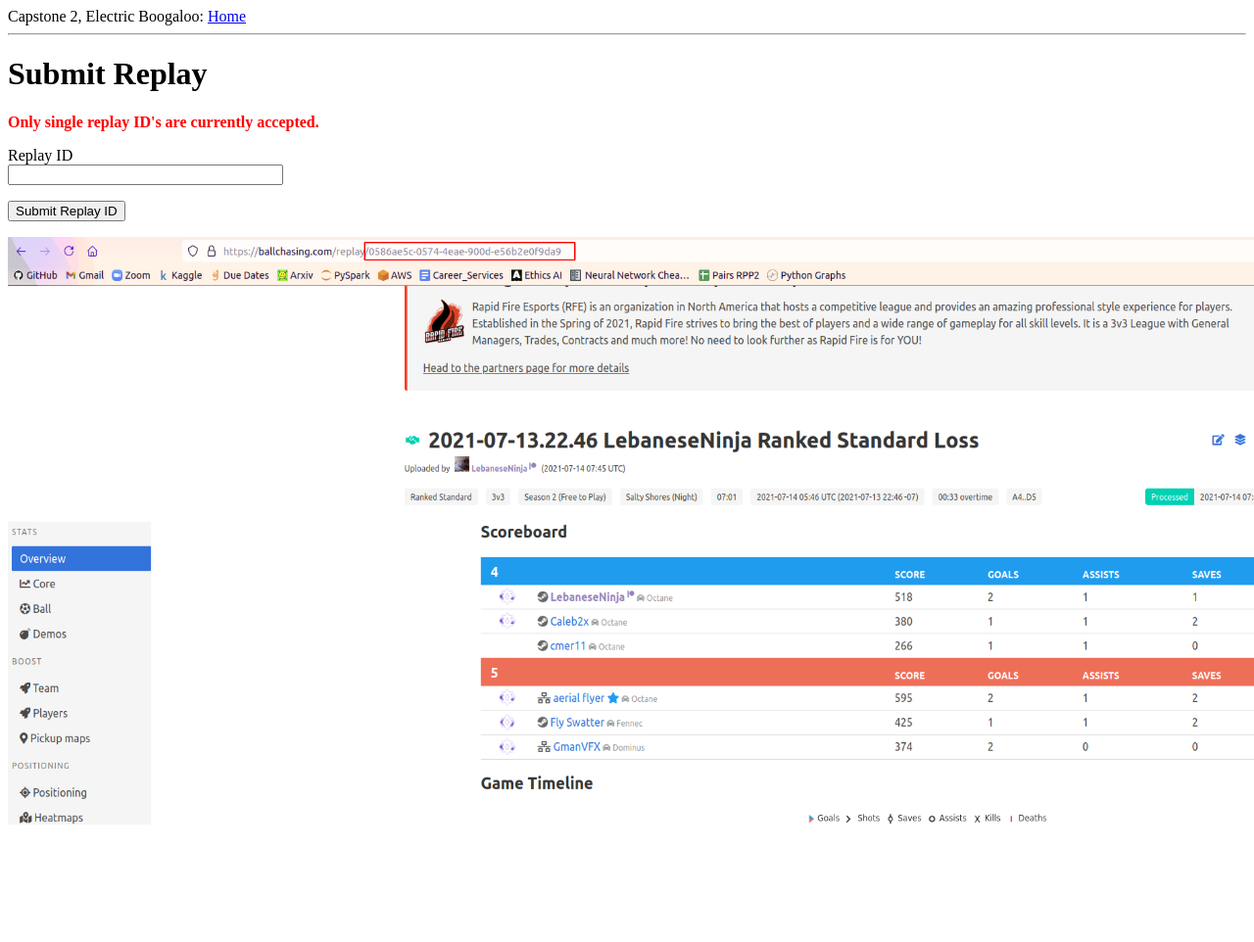
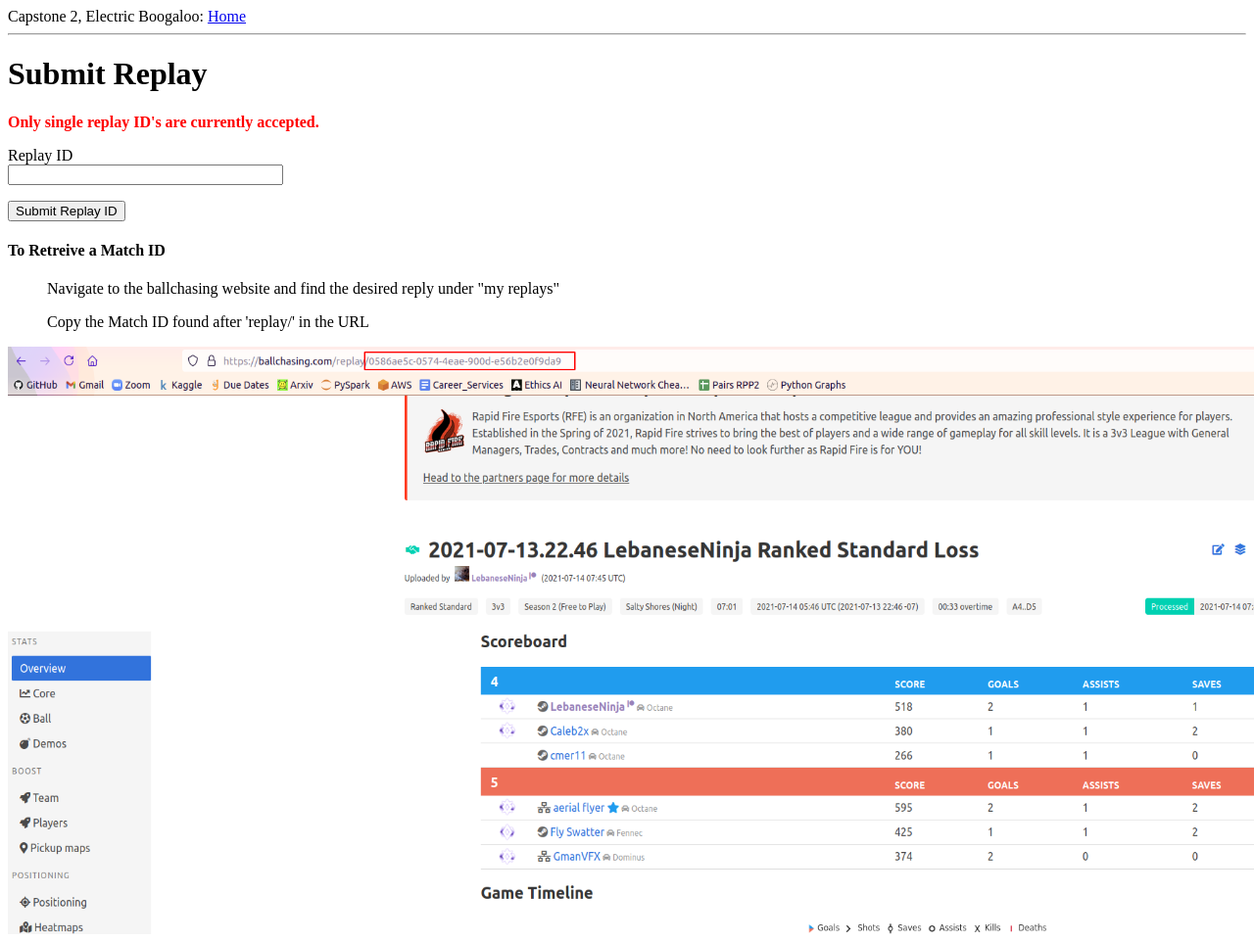
Before and after one commit to nickswaya/Rank-Predictor, a Flask app: page /submit-replay in a window 1280 px wide; the page is wider, and only the part inside the window is pictured. Shown: that part at 98% size. Before the commit the page ends 842 px from the top of that part, so only its background shows below. Run offline with Flask 2, Linux system fonts and the light colour scheme; parts of the project's set-up code (start-up, migrations or seed data) failed here and were passed over.

Commit message:
addded more to flask

```diff
--- a/app/templates/submit_replay.html
+++ b/app/templates/submit_replay.html
@@ -13,7 +13,9 @@
         </p>
         <p>{{ form.submit() }}</p>
     </form>
-    <p></p>
+    <h4>To Retreive a Match ID</h4>
+    <ul>Navigate to the ballchasing website and find the desired reply under "my replays"</ul>
+    <ul>Copy the Match ID found after 'replay/' in the URL</ul>
     <img width="1400" height="600" src="{{url_for('static', filename='example1.png')}}"
     align="middle" />
 {% endblock %}
```
